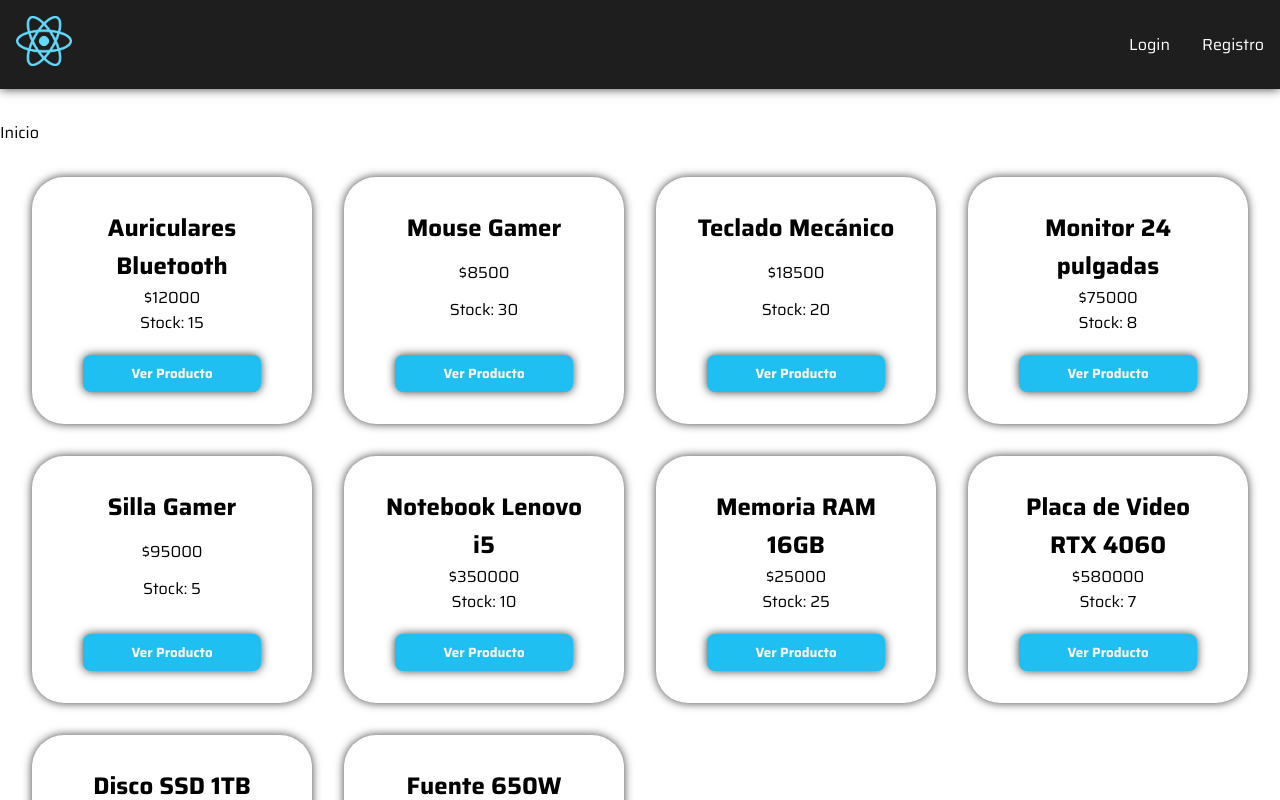
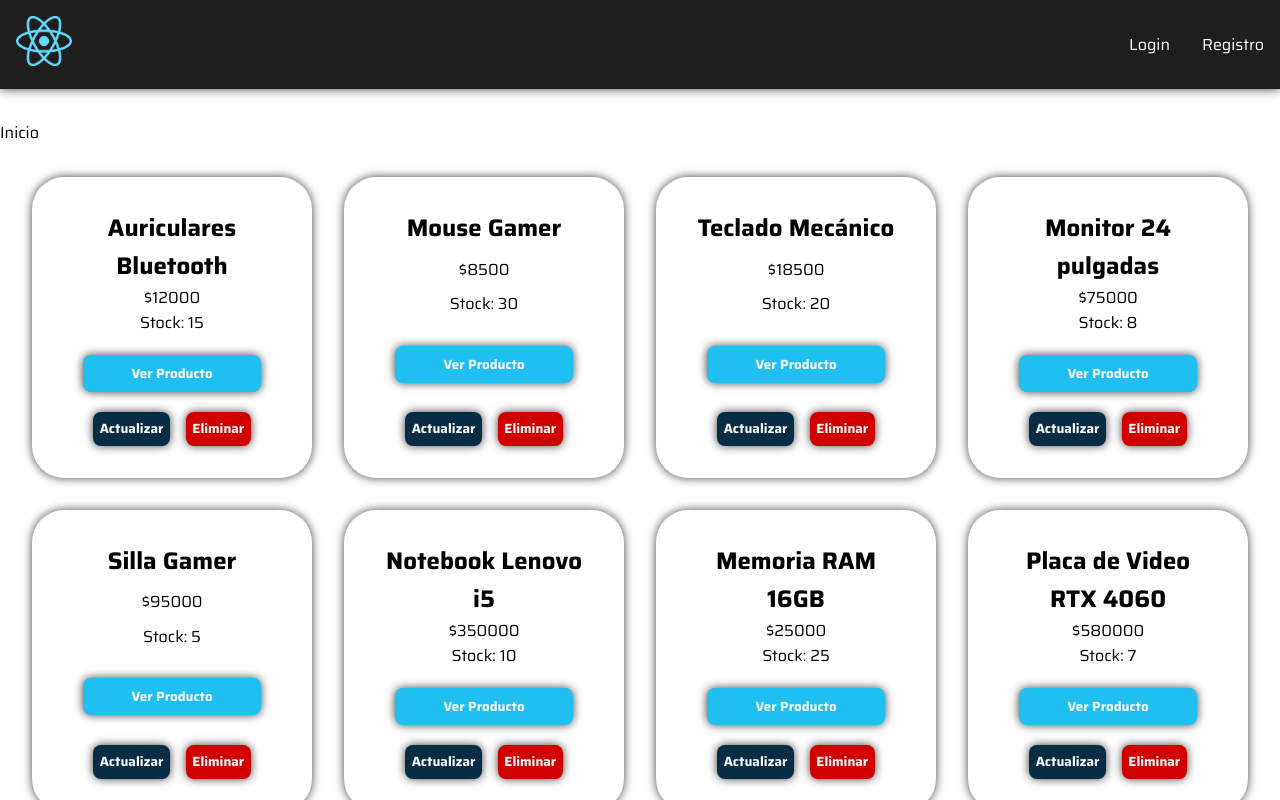
Before and after one commit to benja-amb1/final-proyect-frontend, a React (Vite) app: page / in a window 1280 px wide. Shown: the top 800 px of the page. Built offline with nearby package versions, Linux system fonts and the light colour scheme.

Commit message:
add: modal en product card para actualizar y estilos

```diff
--- a/src/components/ProductCard.jsx
+++ b/src/components/ProductCard.jsx
@@ -1,4 +1,4 @@
-import React from 'react'
+import React, { useState } from 'react'
 
 const ProductCard = () => {
 
@@ -15,6 +15,17 @@ const ProductCard = () => {
     { id: 10, nombre: "Fuente 650W", precio: 38000, stock: 12 }
   ];
 
+  const [user, setUser] = useState(true);
+  const [modal, setModal] = useState(false);
+
+  const openModal = () => {
+    setModal(true);
+  }
+
+  const closeModal = () => {
+    setModal(false);
+  }
+
   return (
     <section className='productos-container'>
       {productos.map(p => (
@@ -23,6 +34,25 @@ const ProductCard = () => {
           <p>${p.precio}</p>
           <p>Stock: {p.stock}</p>
           <button>Ver Producto</button>
+          {user && (
+            <div className='btn-act-del'>
+              {!modal && (
+                <>
+                  <button onClick={openModal}>Actualizar</button>
+                  <button>Eliminar</button>
+                </>
+              )}
+              {modal && (
+                <form className='form-act'>
+                  <input type="text" placeholder='Título' />
+                  <input type="number" min={0} placeholder='Precio' />
+                  <input type="text" placeholder='Descripión' />
+                  <button>Confirmar</button>
+                  <button onClick={closeModal}>Cancelar</button>
+                </form>
+              )}
+            </div>
+          )}
         </article>
       ))}
     </section>
--- a/src/index.css
+++ b/src/index.css
@@ -167,6 +167,48 @@ header nav ul li a:hover {
   transform: scale(1.05);
 }
 
+.btn-act-del {
+  display: flex;
+  gap: 1rem;
+}
+
+.btn-act-del button {
+  padding: 0.4rem;
+}
+
+
+.btn-act-del button:nth-child(1) {
+  background-color: #072d45;
+}
+
+.btn-act-del button:nth-child(2) {
+  background-color: #d10000;
+}
+
+.form-act {
+  display: flex;
+  flex-direction: column;
+  margin: 1rem;
+}
+
+.form-act input {
+  margin: 1rem;
+  border: 1px solid gray;
+  padding: 0.5rem 1rem;
+  border-radius: 0.5rem;
+}
+
+
+.form-act button:nth-child(4) {
+  background-color: green;
+}
+
+.form-act button:nth-child(5) {
+  background-color: gray;
+}
+
+
+
 /* FOOTER */
 
 footer {
@@ -252,7 +294,4 @@ footer {
   header div img {
     width: 10%;
   }
-
-
-
 }
```
